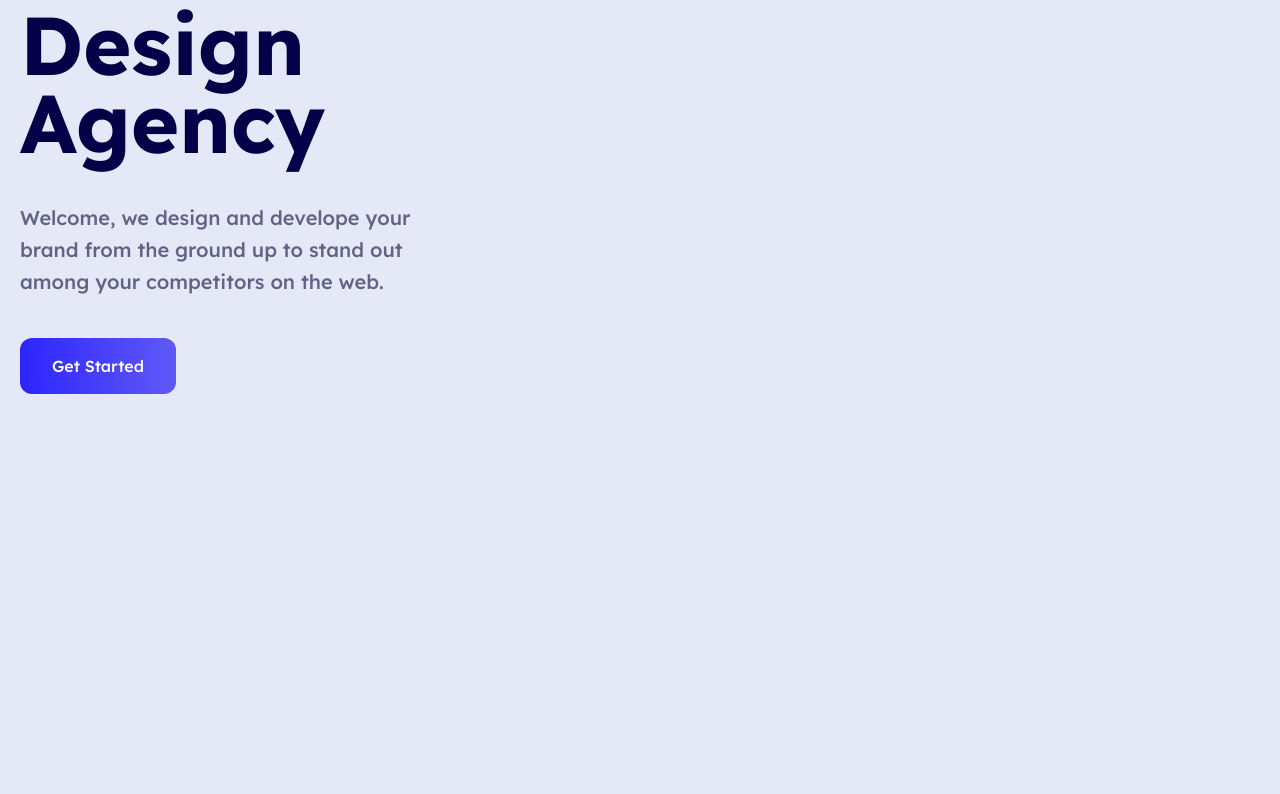
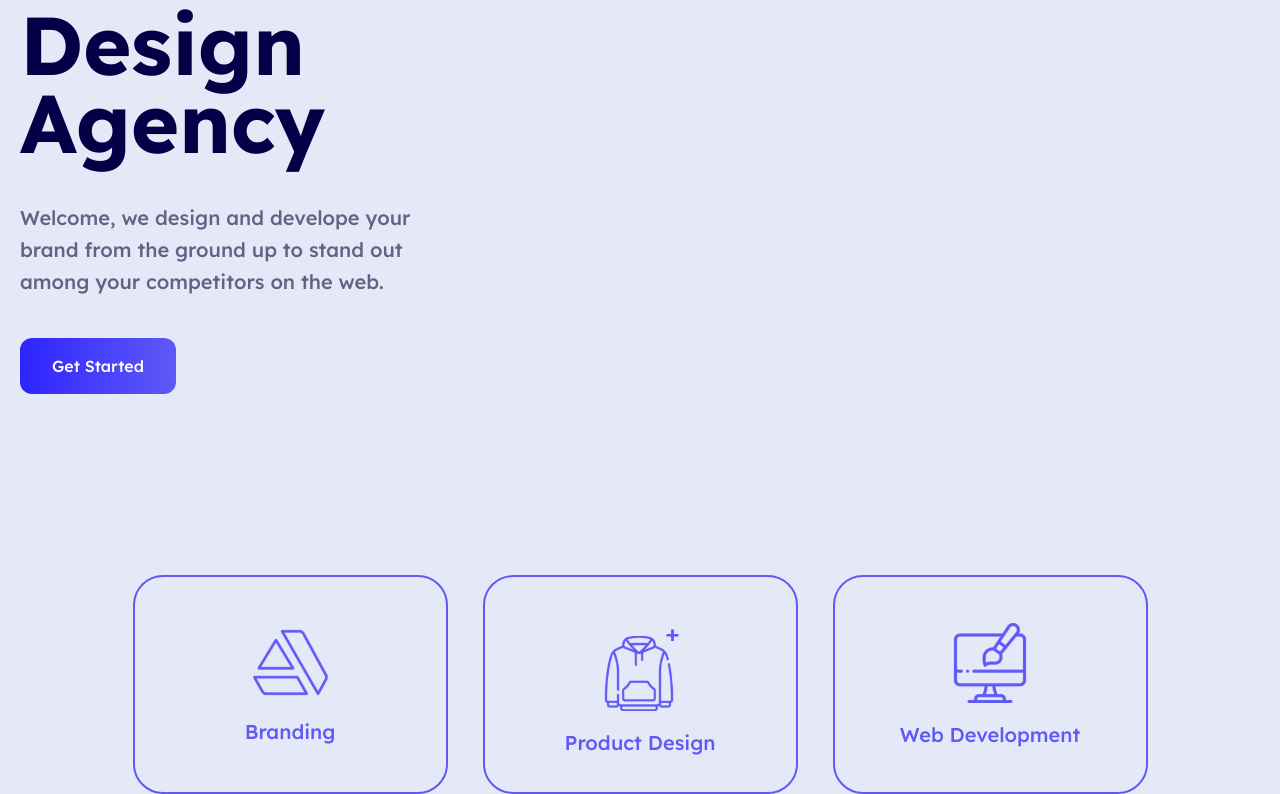
Before and after one commit to jacobpacheco100/modivel-design-agency, a React (Create React App) app: page / in a window 1280 px wide. Shown: the part 249-1043 px from the top of the page. Before the commit the page ends 800 px from the top, so only its background shows below. Built offline with nearby package versions, Linux system fonts and the light colour scheme.

Commit message:
added: Services

```diff
--- /dev/null
+++ b/src/components/Branding.jsx
@@ -0,0 +1,7 @@
+import React from 'react'
+
+const Branding = () => {
+  return <div></div>
+}
+
+export default Branding
--- /dev/null
+++ b/src/components/Footer.jsx
@@ -0,0 +1,7 @@
+import React from 'react'
+
+const Footer = () => {
+  return <div></div>
+}
+
+export default Footer
--- /dev/null
+++ b/src/components/MobileApp.jsx
@@ -0,0 +1,7 @@
+import React from 'react'
+
+const MobileApp = () => {
+  return <div></div>
+}
+
+export default MobileApp
--- a/src/components/Navbar.jsx
+++ b/src/components/Navbar.jsx
@@ -6,7 +6,7 @@ import { HiOutlineMenuAlt3 } from 'react-icons/hi'
 
 const Navbar = () => {
   return (
-    <div className='border-b border-lightGray fixed top-0 w-screen'>
+    <div className='border-b border-lightGray fixed top-0 w-screen bg-bg'>
       {/* content */}
       <div className='container flex items-center justify-between h-[60px] '>
         {/* logo */}
--- /dev/null
+++ b/src/components/Other.jsx
@@ -0,0 +1,7 @@
+import React from 'react'
+
+const Other = () => {
+  return <div></div>
+}
+
+export default Other
--- /dev/null
+++ b/src/components/Prices.jsx
@@ -0,0 +1,7 @@
+import React from 'react'
+
+const Prices = () => {
+  return <div></div>
+}
+
+export default Prices
--- /dev/null
+++ b/src/components/ProductDesign.jsx
@@ -0,0 +1,7 @@
+import React from 'react'
+
+const ProductDesign = () => {
+  return <div></div>
+}
+
+export default ProductDesign
--- /dev/null
+++ b/src/components/Services.jsx
@@ -0,0 +1,32 @@
+import React from 'react'
+
+// svgs
+import branding from '../assets/svg/branding.svg'
+import product from '../assets/svg/product.svg'
+import web from '../assets/svg/web.svg'
+
+const Services = () => {
+  return (
+    <main className=' mt-16 flex flex-col space-y-[35px] items-center justify-center desktop:flex-row desktop:space-y-0 desktop:space-x-[35px]'>
+      {/* branding */}
+      <div className='w-[315px] h-[219px] border-2 border-base rounded-[30px] flex flex-col items-center justify-center space-y-5'>
+        <img src={branding} alt='branding' />
+        <p className='services-txt'>Branding</p>
+      </div>
+
+      {/* product design  */}
+      <div className='w-[315px] h-[219px] border-2 border-base rounded-[30px] flex flex-col items-center justify-center space-y-5'>
+        <img src={product} alt='branding' />
+        <p className='services-txt'>Product Design</p>
+      </div>
+
+      {/* web dev */}
+      <div className='w-[315px] h-[219px] border-2 border-base rounded-[30px] flex flex-col items-center justify-center space-y-5'>
+        <img src={web} alt='branding' />
+        <p className='services-txt'>Web Development</p>
+      </div>
+    </main>
+  )
+}
+
+export default Services
--- /dev/null
+++ b/src/components/WebDev.jsx
@@ -0,0 +1,7 @@
+import React from 'react'
+
+const WebDev = () => {
+  return <div></div>
+}
+
+export default WebDev
--- a/src/index.css
+++ b/src/index.css
@@ -38,6 +38,10 @@ body {
   @apply text-sm leading-[1.6];
 }
 
+.services-txt {
+  @apply text-base font-medium text-body;
+}
+
 .nav-link {
   @apply text-dark text-sm font-medium px-6 border-r border-lightGray;
 }
--- a/src/pages/Home.jsx
+++ b/src/pages/Home.jsx
@@ -3,6 +3,14 @@ import React from 'react'
 // components
 import Navbar from '../components/Navbar'
 import Hero from '../components/Hero'
+import Services from '../components/Services'
+import Branding from '../components/Branding'
+import WebDev from '../components/WebDev'
+import MobileApp from '../components/MobileApp'
+import ProductDesign from '../components/ProductDesign'
+import Prices from '../components/Prices.jsx'
+import Other from '../components/Other'
+import Footer from '../components/Footer'
 
 const Home = () => {
   return (
@@ -11,6 +19,14 @@ const Home = () => {
 
       <main className='container'>
         <Hero />
+        <Services />
+        <Branding />
+        <WebDev />
+        <MobileApp />
+        <ProductDesign />
+        <Prices />
+        <Other />
+        <Footer />
       </main>
     </>
   )
```
